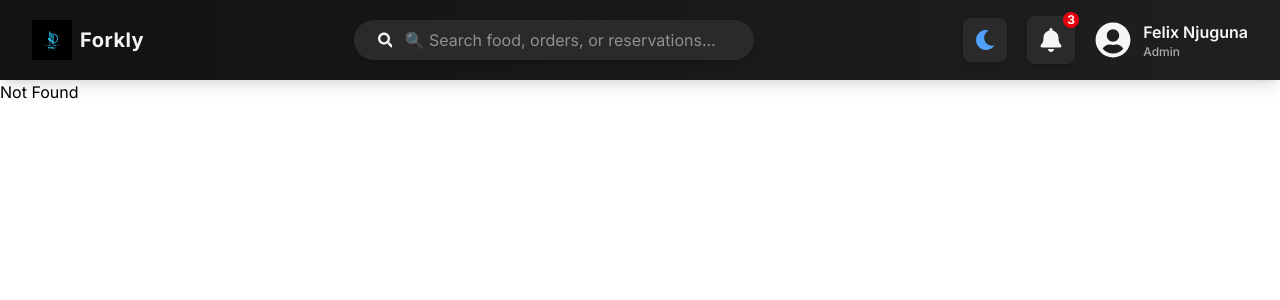
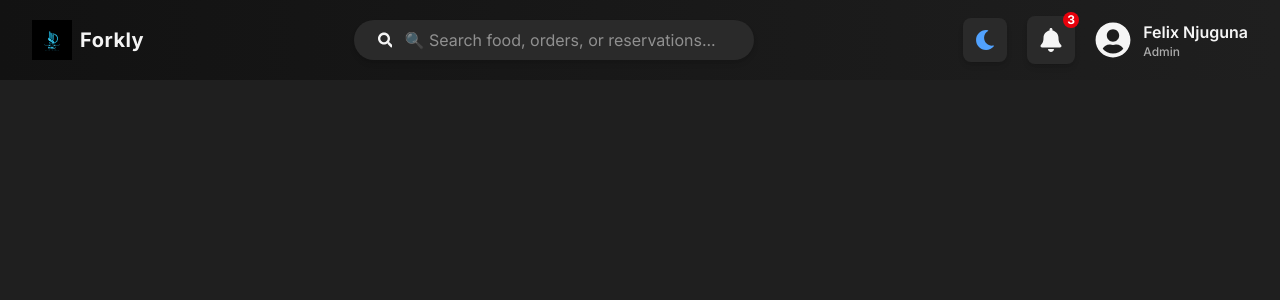
Before and after one commit to FlxBot001/pos_system, a React (Vite) app: page /more in a window 1280 px wide. Before the commit this address had no page. Shown: the top 300 px of the page. Built offline with nearby package versions, Linux system fonts and the light colour scheme.

Commit message:
Updated files

```diff
--- a/src/App.jsx
+++ b/src/App.jsx
@@ -2,7 +2,7 @@
 /* eslint-disable react/jsx-no-undef */
 import React from 'react';
 import { BrowserRouter as Router, Routes, Route } from 'react-router-dom';
-import {Home, Auth, Orders, Menu, Rooms} from './pages';
+import {Home, Auth, Orders, Menu, Rooms, More} from './pages';
 import Header from './components/shared/Header';
 import Tables from './pages/Tables';
 
@@ -19,8 +19,8 @@ function App() {
           <Route path="/tables" element={<Tables />} />
           <Route path="/menu" element={<Menu />} />
           <Route path="*" element={<h1>Not Found</h1>} />
-
           <Route path="/rooms" element={<Rooms />} />
+          <Route path="/more" element={<More />} />
         </Routes>
       </Router>
     </>
--- a/src/pages/More.jsx
+++ b/src/pages/More.jsx
@@ -9,20 +9,9 @@ function More() {
 
 
   return (
-    <div className="min-h-screen">
-      <main className="flex flex-col flex-1 gap-4 p-4 pt-1 md:pt-4">
-        <header className='flex flex-col md:flex-row justify-between md:items-center items-start'>
-          <h1 className="text-3xl font-semibold leading-loose">Dashboard</h1>
-          <div className="text-gray-800 -mt-2 md:mt-0">Friday 25 Nov, 2022</div>
-        </header>
-        <hr className="border-gray-400" />
-        {/* <StatsCard /> */}
-      </main>
-      <aside className="flex flex-col md:flex-row gap-y-6 gap-x-5 p-4 w-full">
-        {/* <MostOrdered /> */}
-        {/* <MostTypeOfOrder /> */}
-      </aside>
-    </div>
+    <section className="bg-[#1f1f1f] h-[calc(100vh-5rem)] overflow-hidden flex gap-3">
+
+    </section>
   )
 }
 
```
